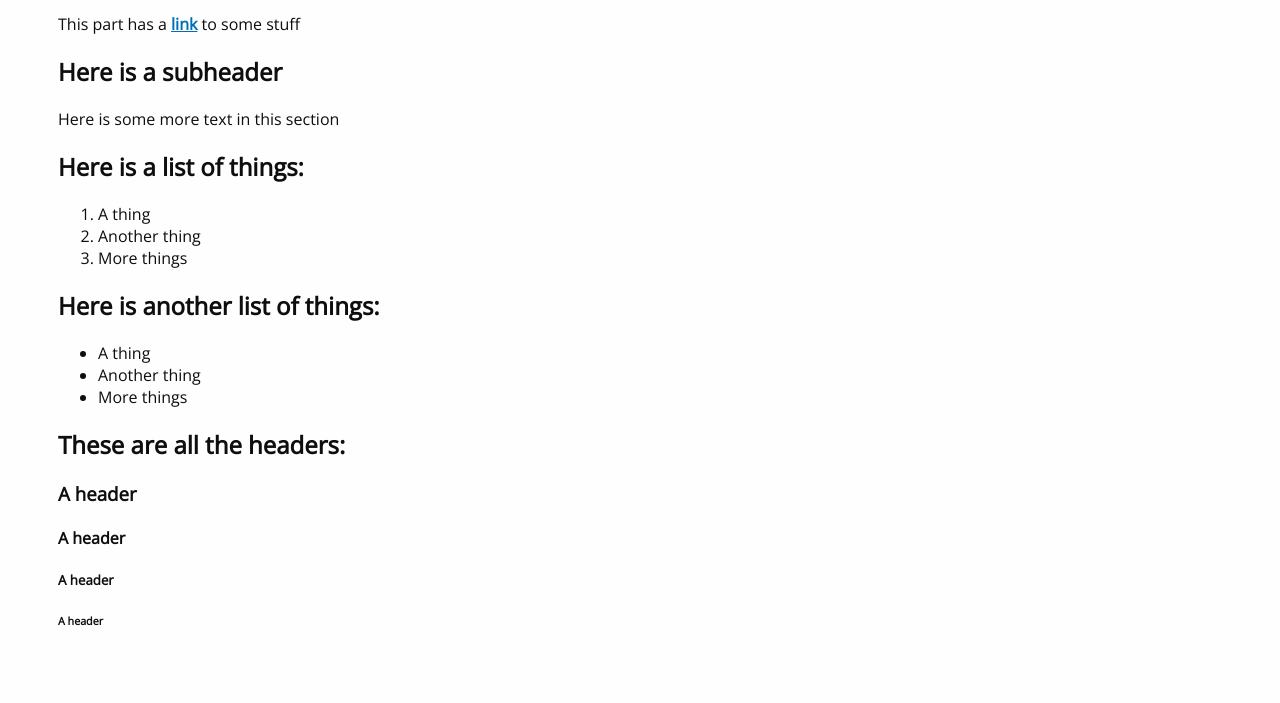
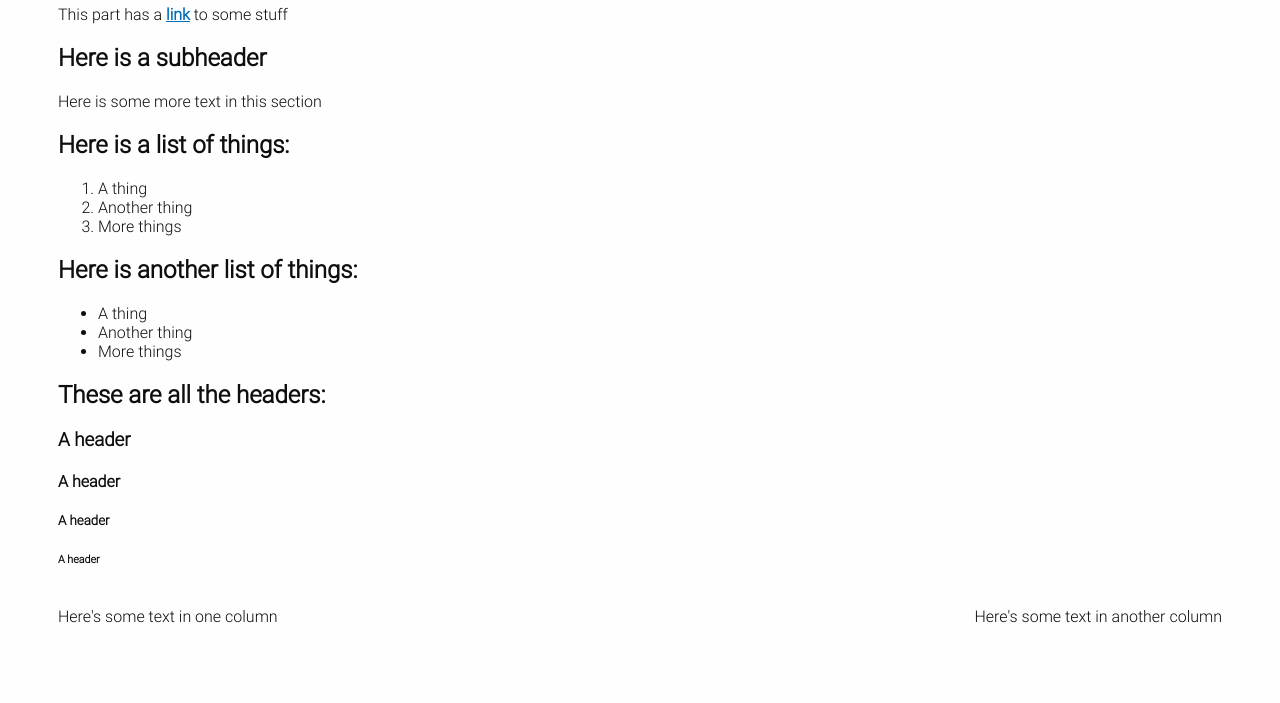
Before and after one commit to jemisonf/web_base, a website: page index.html in a window 1280 px wide. Shown: the part 97-800 px from the top of the page. Drawn offline with nearby package versions, Linux system fonts and the light colour scheme.

Commit message:
updates styles based on homepage design

```diff
--- a/index.html
+++ b/index.html
@@ -28,5 +28,13 @@
     <h4>A header</h4>
     <h5>A header</h5>
     <h6>A header</h6>
+    <div class="row">
+      <div class="col">
+        <p>Here's some text in one column</p>
+      </div>
+      <div class="col">
+        <p>Here's some text in another column</p>
+      </div>
+    </div>
   </body>
 </html>
--- /dev/null
+++ b/sass/abstract/_flex.scss
@@ -0,0 +1,44 @@
+@mixin flex-row {
+  display: flex;
+  flex-direction: row;
+}
+
+@mixin flex-col {
+  display: flex;
+  flex-direction: column;
+}
+
+@mixin flex-wrap {
+  flex-wrap: wrap;
+}
+@mixin justify-center {
+  justify-content: center;
+}
+
+@mixin justify-start {
+  justify-content: flex-start;
+}
+
+@mixin justify-end {
+  justify-content: flex-end;
+}
+
+@mixin space-between {
+  justify-content: space-between;
+}
+
+@mixin space-around {
+  justify-content: space-around;
+}
+
+@mixin space-evenly {
+  justify-content: space-evenly;
+}
+
+@mixin align-center {
+  align-items: center;
+}
+
+@mixin align-start {
+  align-items: start;
+}
--- /dev/null
+++ b/sass/abstract/_heavy_underscore.scss
@@ -0,0 +1,7 @@
+@mixin heavy_underscore($color) {
+    box-shadow: inset 0px -4px $color;
+}
+
+@mixin heavy_underscore_reset {
+    box-shadow: none;
+}
--- a/sass/abstract/_variables.scss
+++ b/sass/abstract/_variables.scss
@@ -1,10 +1,22 @@
+@font-face {
+  font-family: system;
+  font-style: normal;
+  font-weight: 300;
+  src: local(".SFNSText-Light"), local(".HelveticaNeueDeskInterface-Light"), local(".LucidaGrandeUI"), local("Ubuntu Light"), local("Segoe UI Light"), local("Roboto-Light"), local("DroidSans"), local("Tahoma");
+}
+
 $white: #fefefe;
 $black: #0e0e0e;
 $blue: #006eb7;
 
+$main: $black;
+$secondary: $blue;
 $background: $white;
-$text-color: $black;
-$link-color: $blue;
+$text-color: $main;
+$link-color: $secondary;
 
-$font-stack: "Open Sans", sans-serif;
+$font-stack: "system", sans-serif;
+$header-font-stack: $font-stack;
+$code-font-stack: monospace;
 $base-font-size: 16px;
+$code-font-size: .9em;
--- a/sass/base/_reset.scss
+++ b/sass/base/_reset.scss
@@ -1,3 +1,7 @@
+html {
+  padding: 0;
+  margin: 0;
+}
 body {
   background-color: $background;
   padding: 0px 50px;
--- a/sass/base/_typography.scss
+++ b/sass/base/_typography.scss
@@ -8,3 +8,12 @@ a {
   color: $link-color;
   font-weight: 700;
 }
+
+h1, h2, h3, h4, h5, h6 {
+  font-family: $header-font-stack;
+}
+
+code {
+  font-family: $code-font-stack;
+  font-size: $code-font-size;
+}
--- /dev/null
+++ b/sass/layout/_col.scss
@@ -0,0 +1,5 @@
+.col {
+    @include flex-col;
+    @include justify-center;
+    @include align-start;
+}
--- /dev/null
+++ b/sass/layout/_row.scss
@@ -0,0 +1,5 @@
+.row {
+    @include flex-row;
+    @include space-between;
+    @include align-center;
+}
--- a/sass/main.scss
+++ b/sass/main.scss
@@ -1,6 +1,10 @@
-@import "abstract/variables";
+@import "abstract/flex",
+        "abstract/heavy_underscore",
+        "abstract/variables";
 
 @import "base/reset",
         "base/typography";
 
-@import "layout/flex";
+@import "layout/col",
+        "layout/flex",
+        "layout/row";
```
Also changed, not shown: main.css.
